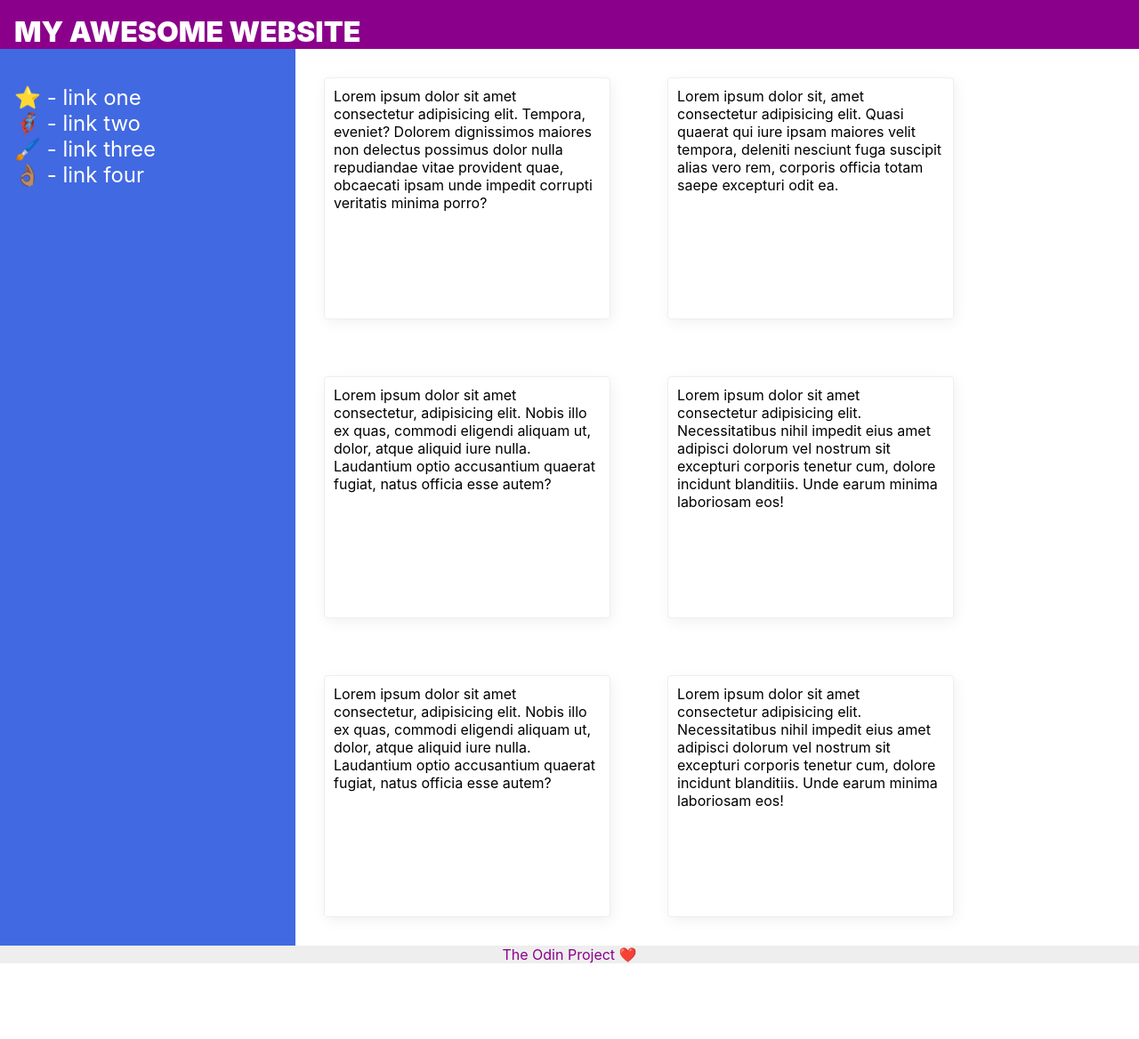
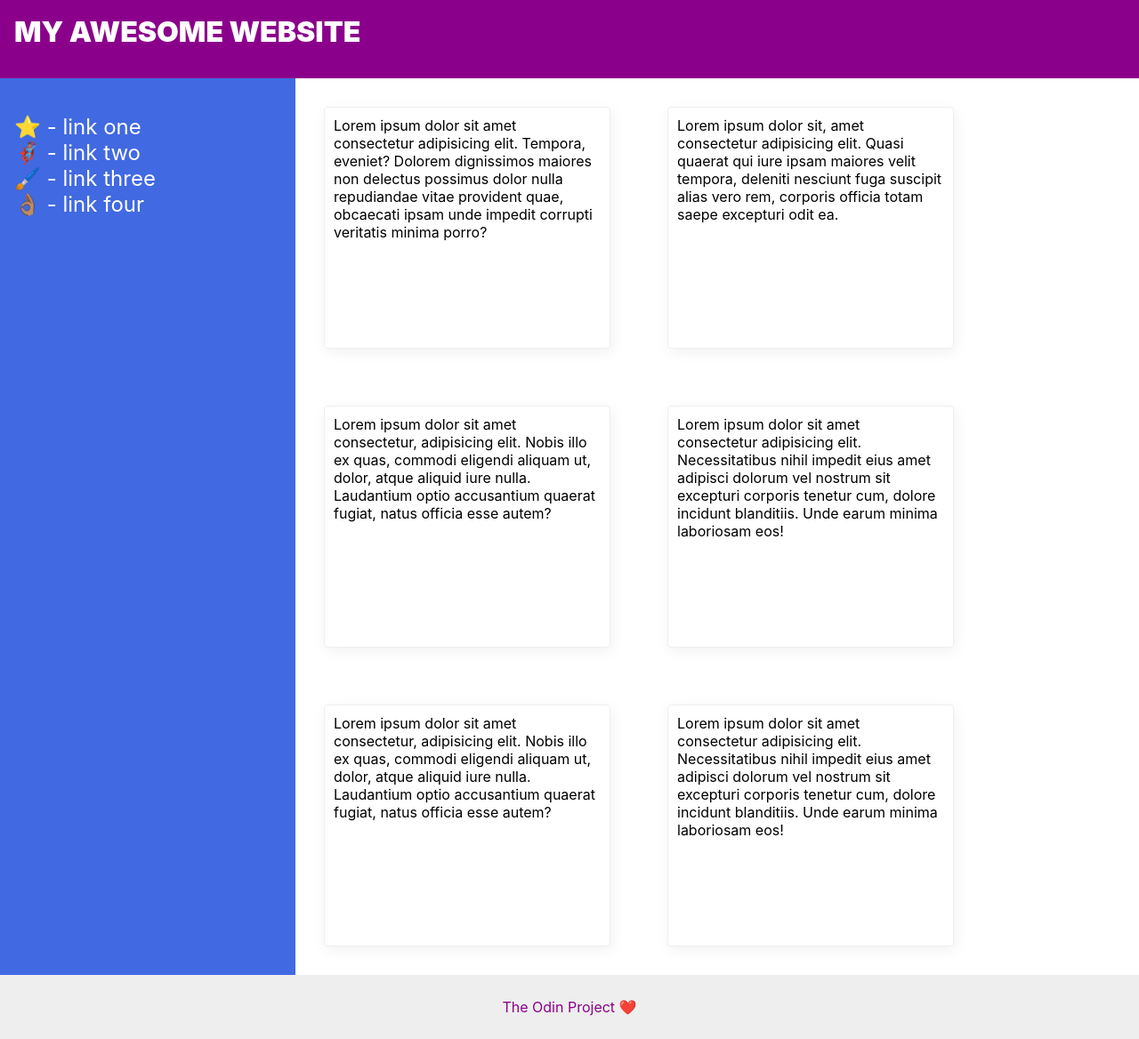
Before and after one commit to salt-and-sugar-03/Responsive_layout, a plain HTML site: page index.html in a window 1280 px wide. Shown: the whole page at 89% size. Before the commit the page ends 1083 px from the top, so only its background shows below. Drawn offline with Linux system fonts and the light colour scheme.

Commit message:
Update style.css

```diff
--- a/style.css
+++ b/style.css
@@ -9,7 +9,7 @@ body {
 
 .header {
   height: 72px;
-  flex:1;
+  flex:1 1 auto;
   font-weight: 900;
   font-size: 32px;
   padding:16px 0px 0px 16px;
@@ -20,7 +20,7 @@ body {
 .footer {
   display: flex;
   height: 72px;
-  flex:1;
+  flex:1 1 auto;
   background: #eee;
   color: darkmagenta;
   justify-content: center;
```
